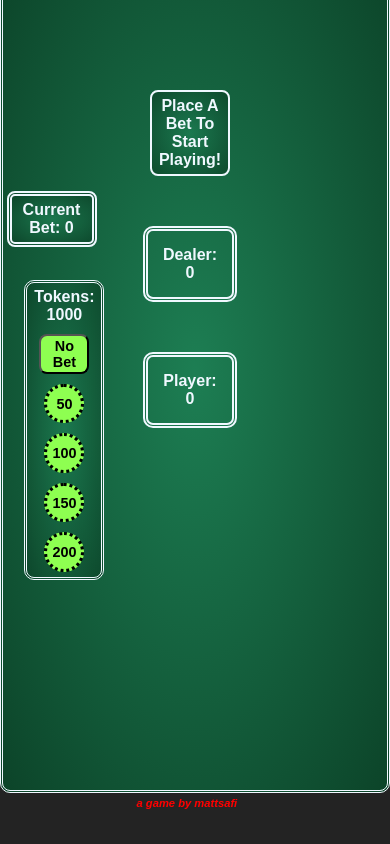
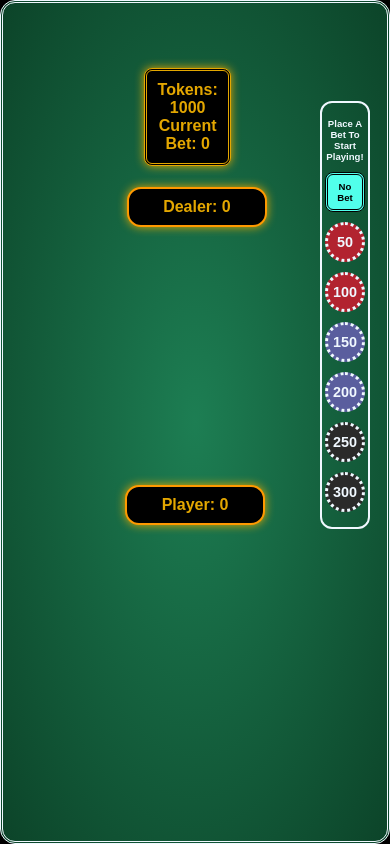
Before and after one commit to MattSafi/BlackJack, a Vue app: page /game in a window 390 px wide. Built offline with nearby package versions, Linux system fonts and the light colour scheme.

Commit message:
huge style upgrades

```diff
--- a/src/components/GameBoard.vue
+++ b/src/components/GameBoard.vue
@@ -3,68 +3,96 @@
   <div class="game-board">
 
     <div class="hands">
-      <h4 v-if="!betPlaced && !gameOver">Place A Bet To Start Playing!</h4>
-      <div class="hand">
+      <div class="handDealer">
 
         <div class="cards-container">
           <div v-for="(card, index) in dealerHand" :key="index" class="card">
             <span class="cards">{{ card.rank }} {{ card.suit }}</span>
+
           </div>
+
         </div>
-        <div class="hand-value">Dealer: {{ dealerHandValue }}</div>
-        <div v-if="gameOver && resultMessage.includes('Dealer wins!')"
-        class="result dealer-result">{{ resultMessage }}</div>
-      </div>
-      <div class="hand">
-
-        <div class="cards-container">
-          <div v-for="(card, index) in playerHand" :key="index" class="card">
-            <span class="cards">{{ card.rank }} {{ card.suit }}</span>
-          </div>
-        </div>
-        <div class="hand-value">Player: {{ playerHandValue }}</div>
-        <div v-if="gameOver && resultMessage.includes('You Win!')"
-        class="result player-result">{{ resultMessage }}</div>
-      </div>
-    </div>
-
-    <div v-if="gameOver && resultMessage.includes('It\'s a tie!')"
-        class="result tied-result">{{ resultMessage }}</div>
+        <span class="hand-value">Dealer: {{ dealerHandValue }}</span>
 
 
+      </div>
+      </div>
+      <!-- Hit and Stand Buttons -->
     <div class="actions-result">
       <div class="actions" v-if="betPlaced">
         <Button
           @click="handleHit"
           :disabled="gameOver || !betPlaced"
 
-          class="hitStandBtn" >
+          class="hitBtn" >
           Hit</Button>
           <Button
           @click="handleStand"
           :disabled="gameOver || !betPlaced"
 
-          class="hitStandBtn" >
+          class="standBtn" >
           Stand</Button>
       </div>
-      <div class="newGame" v-if="gameOver">
-        <Button @click="startNewGame" class="newGameBtn">New Game</Button>
+    </div>
+      <div class="handPlayer">
+        <span class="hand-value" style="margin-bottom: 10px">Player: {{ playerHandValue }}</span>
+        <div class="cards-container">
+
+          <div v-for="(card, index) in playerHand" :key="index" class="card">
+            <span class="cards" >{{ card.rank }} {{ card.suit }}</span>
+
+          </div>
+
+        </div>
+
+
       </div>
     </div>
+
+
+
+
     <div class="betting">
-      <div>Tokens: {{ tokens }}</div>
-      <Button @click="placeBet(0)" :disabled="0 > tokens || betPlaced || gameOver" class="tokenNoBet">No Bet</Button>
-      <Button @click="placeBet(50)" :disabled="50 > tokens || betPlaced || gameOver" class="token">50</Button>
-      <Button @click="placeBet(100)" :disabled="100 > tokens || betPlaced || gameOver" class="token">100</Button>
-      <Button @click="placeBet(150)" :disabled="150 > tokens || betPlaced || gameOver" class="token">150</Button>
-      <Button @click="placeBet(200)" :disabled="200 > tokens || betPlaced || gameOver" class="token">200</Button>
+      <div class="bettingText">Tokens: {{ tokens }} <br>
+        Current Bet: {{ currentBet }}
+      </div>
+      <!-- <div class="current-bet">Current Bet: {{ currentBet }} </div> -->
 
     </div>
-    <div class="current-bet">Current Bet: {{ currentBet }} </div>
-  </div>
-  <footer>
-    <em>a game by mattsafi</em>
-</footer>
+
+    <!-- Tokens for betting -->
+    <div class="tokenButtons">
+      <span v-if="!betPlaced && !gameOver" class="placeABet">Place A Bet To Start Playing!</span>
+      <Button @click="placeBet(0)" :disabled="0 > tokens || betPlaced || gameOver" class="tokenNoBet">No Bet</Button>
+      <Button @click="placeBet(50)" :disabled="50 > tokens || betPlaced || gameOver" class="token btn1">50</Button>
+      <Button @click="placeBet(100)" :disabled="100 > tokens || betPlaced || gameOver" class="token btn2">100</Button>
+      <Button @click="placeBet(150)" :disabled="150 > tokens || betPlaced || gameOver" class="token btn3">150</Button>
+      <Button @click="placeBet(200)" :disabled="200 > tokens || betPlaced || gameOver" class="token btn4">200</Button>
+      <Button @click="placeBet(250)" :disabled="250 > tokens || betPlaced || gameOver" class="token btn5">250</Button>
+      <Button @click="placeBet(300)" :disabled="300 > tokens || betPlaced || gameOver" class="token btn6">300</Button>
+    </div>
+
+
+    <div class="resultContainer" v-if="gameOver">
+      <span v-if="gameOver && resultMessage.includes('Dealer wins!')" class="result dealer-result">
+        {{ resultMessage }}
+      </span>
+      <span v-if="gameOver && resultMessage.includes('You Win!')" class="result player-result">
+        {{ resultMessage }}
+      </span>
+      <span v-if="gameOver && resultMessage.includes('It\'s a tie!')"
+        class="result tied-result">{{ resultMessage }}
+    </span>
+    <div class="newGame" v-if="gameOver">
+        <Button @click="startNewGame" class="newGameBtn">Play Again</Button>
+      </div>
+    </div>
+
+
+
+
+
+
 </template>
 
 <script>
@@ -179,7 +207,7 @@ export default {
       const playerValue = this.calculateHandValue(this.playerHand);
 
       if (playerValue > 21) {
-        this.endGame('Dealer wins.');
+        this.endGame('Dealer wins!');
       } else if (playerValue === 21) {
         // Automatically stand if player hits 21
         this.handleStand();
--- a/src/style.css
+++ b/src/style.css
@@ -2,13 +2,15 @@
   margin: 0;
   padding: 0;
   box-sizing: border-box;
-  font-family: "Poppins", sans-serif;
+  font-family: sans-serif;
 }
 body {
   display: flex;
-  background-color: #232323;
-  height: 100%;
-  width: 100vw;
+  background-color: #000000;
+  justify-content: center;
+  align-items: center;
+  text-align: center;
+  min-height: 100vh;
   place-items: center;
 }
 
@@ -23,12 +25,12 @@ header {
 
 .game-board {
   display: flex;
-  flex-direction: row;
+  flex-direction: column;
   align-items: center;
   justify-content: center;
   color: aliceblue;
-  border: 15px double aliceblue;
-  border-radius: 10px;
+  border: 4px double brown;
+  border-radius: 15px;
   padding: 15px;
   background-image: radial-gradient(
     #1d7e53, #0c4429
@@ -36,7 +38,7 @@ header {
   font-size: 1.5rem;
   gap: 20px;
   width: 100vw;
-  height: 95vh;
+  height: 100vh;
 }
 
 
@@ -44,32 +46,51 @@ header {
 .hands {
   display: flex;
   position: relative;
+  flex-direction: column;
+  position: relative;
   margin-left: 0;
-  left: 5vw;
+
   flex-direction: column;
   gap: 30px;
-  margin-left: 150px;
+
   z-index: 1;
 }
 
-.hand {
+.handDealer {
   display: flex;
+  position: relative;
+
   flex-direction: column;
   align-items: center;
   gap: 10px;
 }
 
-
+.handPlayer {
+  display: flex;
+  position: relative;
+  left: 0;
+  flex-direction: column;
+  align-items: center;
+  gap: 10px;
+}
 
 .cards-container {
   display: flex;
-
   flex-direction: row;
   gap: 10px;
+  z-index: 0;
+  position: relative;
+  margin-left: 0;
+  left: 0vw;
 }
-
+.card {
+  display: flex;
+  flex-direction: row;
+  align-items: center;
+  gap: 10px;
+}
 .cards {
-  display: inline-flex;
+  display: flex;
   flex-direction: row;
   justify-content: center;
   align-items: center;
@@ -88,8 +109,32 @@ header {
 }
 
 .betting {
+  position: fixed;
   display: flex;
-  position: fixed;
+  flex-direction: column;
+  font-size: 1.2rem;
+  font-weight: 500;
+  padding: 5px 10px;
+  margin: 0px;
+  width: fit-content;
+  height: fit-content;
+  top: 8vh;
+  left: 37vw;
+  gap: 20px;
+  justify-content: center;
+  align-items: center;
+  text-align: center;
+  opacity: 0px;
+  background: #000000;
+  border: 2px double #A46928;
+  border-radius: 8px;
+  box-shadow: 0px 4px 4px 0px #00000040;
+  color: #E4A700;
+  box-shadow: 0px 0px 10px 0px #E4A700;
+
+
+  /* display: flex;
+
   right: 60vw;
   top: 7vh;
   flex-direction: column;
@@ -99,28 +144,79 @@ header {
   font-size: 2rem;
   border: 8px double aliceblue;
   border-radius: 10px;
-  padding: 15px;
+  padding: 15px; */
 
 }
 
+.betting text {
+  width: 148px;
+height: 39px;
+top: 34px;
+left: 44px;
+gap: 0px;
+opacity: 0px;
+font-family: Inter;
+font-size: 32px;
+font-weight: 400;
+line-height: 38.73px;
+text-align: left;
+background: #E4A700;
+box-shadow: 0px 0px 10px 0px #E4A700;
+
+}
+.tokenButtons {
+  display: flex;
+  position: fixed;
+  flex-direction: column;
+  top: 12vh;
+  right: 15vw;
+  gap: 10px;
+  padding: 15px;
+  color: aliceblue;
+  justify-content: center;
+  align-items: center;
+  text-align: center;
+  font-size: 1rem;
+  border: 2px double aliceblue;
+  border-radius: 12px;
+}
+.placeABet {
+  display: flex;
+  font-size: 1rem;
+  font-weight: 600;
+  text-align: center;
+  justify-content: center;
+  align-items: center;
+  color: aliceblue;
+}
 .token {
   display: flex;
   font-weight: 600;
-  font-size: 1.6rem;
-  background-color: #8eff51;
+  font-size: auto;
   border-radius: 50%;
   padding: 8px;
-  height: 70px;
-  width: 70px;
+  height: 50px;
+  width: 50px;
   text-align: center;
   justify-content: center;
   align-items: center;
-  border: 6px dotted black;
+  border: 3px dotted aliceblue;
   transition: .1s ease;
 }
-
+.token.btn1, .token.btn2 {
+  background-color: #b2232f;
+  color: aliceblue;
+}
+.token.btn3, .token.btn4 {
+  background-color: #5a5e9e;
+  color: aliceblue;
+}
+.token.btn5, .token.btn6 {
+  background-color: #2a2a2a;
+  color: aliceblue;
+}
 .token:hover, .tokenNoBet:hover {
-  background-color: #407e1e;
+  box-shadow: 0px 0px 10px 0px aliceblue;
   cursor: pointer;
   transform: scale(1.05);
 }
@@ -129,16 +225,26 @@ header {
   display: flex;
   flex-direction: column;
   font-weight: 600;
-  font-size: 1.4rem;
-  max-width: 70px;
-  background-color: #8eff51;
+  font-size: auto;
+  padding: 2px;
+  height: 40px;
+  width: 70px;
+  background-color: #51ffeb;
   border-radius: 8px;
+  transition: .1s ease;
+  justify-content: center;
+  align-items: center;
+  text-align: center;
+  border: 3px double black;
   transition: .1s ease;
 }
 
 .actions-result {
   display: flex;
-  flex-direction: column;
+  position: relative;
+
+
+  flex-direction: row;
   justify-content: center;
   align-items: center;
   gap: 20px;
@@ -148,45 +254,65 @@ header {
 
 .actions {
   display: flex;
-  flex-direction: column;
+  position: relative;
+  right: 15vw;
+  top: 2vh;
+  flex-direction: row;
+  gap: 10px;
   justify-content: center;
   align-items: center;
   gap: 10px;
 }
-
-.result {
+.resultContainer {
   display: flex;
   position: fixed;
-  max-width: 250px;
-  left: 70vw;
-  top: 10vh;
+  flex-direction: column;
+  min-width: 600px;
+  min-height: 400px;
+  top: 24vh;
+  left: 30vw;
+  margin: 0;
+  gap: 100px;
   justify-content: center;
   align-items: center;
   text-align: center;
-  background-image: radial-gradient(#2baa145d,
-    #0000004e);
-  color: aliceblue;
-  font-size: 2rem;
+  background:#13563b6d;
+
+  color: #ffffff;
+  box-shadow: 0px 5px 10px 0px #5ca428;
+  font-size: 4rem;
   font-weight: 600;
-  text-decoration: underline;
-  border: 5px double aliceblue;
+  text-decoration: none;
+  border: 5px double #5ca428;
   padding: 20px;
   border-radius: 10px;
   z-index: 1;
 }
 
+
+
 .hand-value {
   display: flex;
+  position: relative;
+  width: 150px;
+  height: 40px;
+  font-size: 1.3rem;
+  top: 1vh;
+
+  gap: 0px;
+  border-radius: 14px;
+  justify-content: center;
   align-items: center;
-  justify-content: center;
-  font-size: 2rem;
-  border: 5px double aliceblue;
+  text-align: center;
+  opacity: 0px;
+  background: #000000;
+  border: 2px double #A46928;
   padding: 15px;
-  border-radius: 10px;
-  margin-top: 10px;
+  box-shadow: 0px 0px 10px 0px #E4A700;
+  color: #E4A700;
 }
 
-.hitStandBtn {
+.hitBtn {
   display: flex;
   position: relative;
   align-items: center;
@@ -195,17 +321,39 @@ header {
   left: 15vw;
   font-size: 1.5rem;
   width: 100px;
-  border: 5px double aliceblue;
+  border: 4px double #E48700;
   border-radius: 10px;
-  background-color: aliceblue;
-  color: black;
-  transition: .3s ease;
+  background: #072457;
+
+  color: #E48700;
+  box-shadow: 0px 0px 8px 0px #E48700;
+
+  transition: .1s ease;
+  padding: 10px 20px;
+  cursor: pointer;
+}
+.standBtn {
+  display: flex;
+  position: relative;
+  align-items: center;
+  justify-content: center;
+  margin: 5px;
+  left: 15vw;
+  font-size: 1.5rem;
+  width: 100px;
+  border: 4px double #E48700;
+  border-radius: 10px;
+  background: #7B1414;
+
+  color: #E48700;
+  box-shadow: 0px 0px 8px 0px #E48700;
+  transition: .1s ease;
   padding: 10px 20px;
   cursor: pointer;
 }
 
-.disabledBtn {
-  background-color: rgb(84, 80, 80); /* Color when bet is not placed */
+.standBtn:hover, .hitBtn:hover {
+  transform: scale(1.05);
 }
 
 .newGameBtn {
@@ -215,54 +363,31 @@ header {
   justify-content: center;
   margin: 5px;
   margin-top: 15px;
-  left: 10vw;
+  color: aliceblue;
+  box-shadow: 0px 0px 6px 0px #E48700;
   font-size: 1.4rem;
   border: 5px double aliceblue;
   border-radius: 10px;
-  background-color: aliceblue;
-  color: black;
+
+  background-color: #930606;
   transition: .3s ease;
   padding: 10px 20px;
   cursor: pointer;
 }
 
 .newGameBtn:hover {
-  background-color: rgb(181, 188, 195);
+  background-color: #010c1e;
+  box-shadow: 0px 0px 10px 0px #E48700;
+  color: #E48700;
 }
 
-.current-bet {
-  display: flex;
-  position: fixed;
-  font-size: 2rem;
-  font-weight: 600;
-  border: 5px double aliceblue;
 
-  padding: 5px;
-  border-radius: 8px;
-  max-width: 150px;
-  bottom: 60vh;
-  right: 80vw;
-}
 
-footer {
-  display: inline-flex;
-  position: relative;
-  justify-content: center;
-  align-items: center;
-  text-align: center;
-  margin-top: 10px;
-  margin-left: 35%;
-  font-family: Arial, Helvetica, sans-serif;
-  font-size: 1rem;
-  font-weight: 600;
-  color: #ff0000;
-  left: 10vw;
-}
 
 @media (max-width: 600px) {
   body {
-    width: 90dvw;
-    height: 90vh;
+    width: 100dvw;
+    height: 100vh;
   }
   .game-board {
     display: flex;
@@ -276,44 +401,56 @@ footer {
     text-align: center;
     border: 3px double aliceblue;
   }
-  h4 {
-    display: flex;
-    font-size: 1rem;
-    font-weight: 600;
-    color: aliceblue;
-    max-width: 200px;
-    text-align: center;
-    border: 2px solid aliceblue;
-    border-radius: 8px;
-    padding: 5px;
-    background-image: radial-gradient(
-    rgba(29, 126, 83, 0.8), rgba(12, 68, 41, 0.8)
-  );
-  }
   .hands {
     display: flex;
     position: fixed;
     left: 0;
-    right: 160px;
-    top: 90px;
+    right: 15vw;
+    top: 20vh;
     flex-direction: column;
     justify-content: center;
     align-items: center;
     text-align: center;
-    gap: 20px;
+
     z-index: 0;
   }
-  .hand {
+  .handDealer {
     display: flex;
+    position: relative;
+    flex-direction: column;
     font-size: 0.8rem;
-    margin-top: 10px;
+    top: 0;
+    left: 8vw;
     justify-content: center;
     align-items: center;
     text-align: center;
-    gap: 10px;
+    margin: 0;
+    z-index: 0;
+  }
+  .handPlayer {
+    display: flex;
+    position: relative;
+    flex-direction: column;
+    font-size: 0.8rem;
+    top: 10vh;
+    right: 8vw;
+    justify-content: center;
+    align-items: center;
+    text-align: center;
+    margin: 0;
+    z-index: 0;
   }
   .hand-value {
     display: flex;
+    position: relative;
+    width: 140px;
+    height: 40px;
+
+    gap: 0px;
+    border-radius: 14px;
+    border: 2px double #ff9900;
+    opacity: 0px;
+    background: #000000;
     font-size: 1rem;
     font-weight: 600;
     text-align: center;
@@ -325,17 +462,41 @@ footer {
   }
   .cards {
     display: flex;
-    width: 50px;
-    height: 80px;
+    width: 70px;
+    height: 100px;
+    font-size: 1rem;
     justify-content: center;
     align-items: center;
     text-align: center;
     z-index: 0;
   }
+  .resultContainer {
+    display: flex;
+    position: fixed;
+    flex-direction: column;
+    min-width: 350px;
+    min-height: 250px;
+    top: 30vh;
+    left: 12vw;
+    margin: 0;
+    gap: 100px;
+    justify-content: center;
+    align-items: center;
+    text-align: center;
+    background:#13563b6d;
+    color: #ffffff;
+    box-shadow: 0px 5px 10px 0px #5ca428;
+    font-size: 4rem;
+    font-weight: 600;
+    text-decoration: none;
+    border: 5px double #5ca4287f;
+    padding: 20px;
+    border-radius: 10px;
+    z-index: 1;
+  }
   .actions-result {
     display: flex;
     position: fixed;
-    right: 30px;
     flex-direction: column;
     font-size: 0.8rem;
     z-index: 1;
@@ -343,46 +504,63 @@ footer {
   .actions {
     display: flex;
     position: fixed;
-    flex-direction: column;
+    flex-direction: row;
     font-size: 0.5rem;
     gap: 10px;
-    left: 75vw;
+    top: 42.5vh;
+    right: 42vw;
 
   }
-  .hitStandBtn, .newGameBtn {
+  .hitBtn {
     display: flex;
-    font-size: 0.8rem;
+    font-size: 1.2rem;
     padding: 3px;
     margin: 0px;
     gap: 10px;
-    width: 50px;
+    width: 80px;
     height: 50px;
     font-weight: 600;
-    border: 2px solid #232323;
-    left: 1vw;
+    border: 2px double #E48700;
+    color: #ff9900;
+    left:10vw;
   }
-
+  .standBtn {
+    display: flex;
+    font-size: 1.2rem;
+    padding: 3px;
+    margin: 0px;
+    gap: 10px;
+    width: 80px;
+    height: 50px;
+    font-weight: 600;
+    border: 2px double #E48700;
+    color: #ff9900;
+    left: 10vw;
+  }
   .result {
     display: flex;
     position: fixed;
     background-image: radial-gradient(
-    rgba(29, 126, 83, 0.8), rgba(12, 68, 41, 0.8)
+    rgba(29, 126, 82, 0.462), rgba(12, 68, 41, 0.149)
   );
     color: aliceblue;
-    left: 70vw;
-    top: 20vh;
+    left: 40vw;
+    top: 33vh;
     flex-direction: column;
-    font-size: 1rem;
+    font-size: 2rem;
     gap: 10px;
-    max-width: 80px;
-
+    max-width: 100px;
+    padding: 12px;
     margin: 0;
+    justify-content: center;
+    align-items: center;
+    text-align: center;
     z-index: 1;
   }
-  .result.dealer-result {
+  /* .result.dealer-result {
     display: flex;
     position: fixed;
-    left: 72vw;
+
     flex-direction: column;
     font-size: 1rem;
     gap: 10px;
@@ -393,8 +571,8 @@ footer {
   .result.player-result {
     display: flex;
     position: fixed;
-    left: 70vw;
-    top: 55vh;
+
+
     flex-direction: column;
     font-size: 1rem;
     gap: 10px;
@@ -404,18 +582,18 @@ footer {
   .result.tied-result {
     display: flex;
     position: fixed;
-    left: 70vw;
-    top: 55vh;
+
     flex-direction: column;
     font-size: 1rem;
     gap: 10px;
     max-width: 80px;
     margin: 0;
-  }
+  } */
   .newGame {
     display: flex;
     position: fixed;
-    left: 70vw;
+    top: 45vh;
+    left: 42vw;
     flex-direction: column;
     font-size: 0.5rem;
     gap: 10px;
@@ -423,22 +601,41 @@ footer {
     padding: 5px;
     margin: 0;
   }
+  .newGameBtn {
+    background-color: #930606;
+    display: flex;
+    font-size: 0.8rem;
+    padding: 3px;
+    margin: 0px;
+    gap: 10px;
+    width: 80px;
+    height: 50px;
+    font-weight: 600;
+    border: 2px solid #E4A700;
+    box-shadow: 0px 0px 10px 0px #E4A700;
+  }
   .betting {
     display: flex;
-    position: relative;
-    right: 4vw;
+    position: fixed;
+    right: 10vw;
+
     flex-direction: column;
     font-size: 1rem;
     font-weight: 600;
-    padding: 5px;
+    padding: 10px;
     margin-right: 120px;
     max-height: 300px;
-    max-width: 80px;
-    border: 3px double aliceblue;
-    background-image: radial-gradient(
-    rgba(29, 126, 83, 0.8), rgba(12, 68, 41, 0.8)
-  );
+    max-width: 1000px;
+    border: 3px double #E4A700;
+    background-color: #000000;
     z-index: 1;
+  }
+  .tokenButtons {
+    width: 50px;
+    right: 20px;
+  }
+  .placeABet {
+    font-size: 0.6rem;
   }
   .token {
     display: grid;
@@ -449,10 +646,10 @@ footer {
     font-size: 0.9rem;
     max-height: 40px;
     max-width: 40px;
-    border: 3.5px dotted black;
+    border: 3.5px dotted aliceblue;
   }
   .token:hover, .tokenNoBet:hover {
-    background-color: #407e1e;
+    background-color: #999999;
     cursor: pointer;
     transform: scale(1.05);
   }
@@ -462,9 +659,10 @@ footer {
     justify-content: center;
     align-items: center;
     text-align: center;
-    font-size: 0.9rem;
-    max-height: 50px;
-    max-width: 50px;
+    font-size: 0.6rem;
+    font-weight: 600;
+    max-height: 40px;
+    max-width: 40px;
     padding: 2px;
     border-radius: 8px;
   }
@@ -501,18 +699,5 @@ footer {
     bottom: 18vh;
     right: 65vw;
   }
-  footer {
-    display: inline-flex;
-    position: relative;
-    margin: 0;
-    padding: 0;
-    justify-content: center;
-    align-items: center;
-    text-align: center;
-    font-family: Arial, Helvetica, sans-serif;
-    font-size: 0.7rem;
-    font-weight: 600;
-    color: #ff0000;
-    left: 35vw;
-  }
+
 }
```
